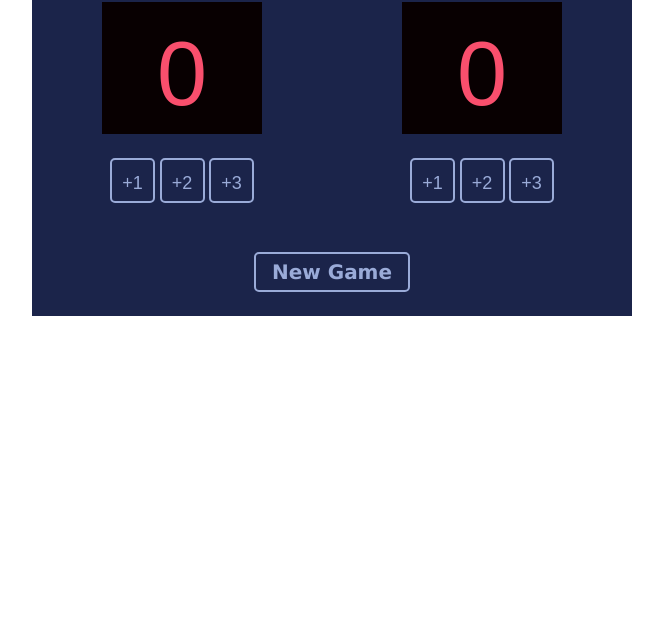
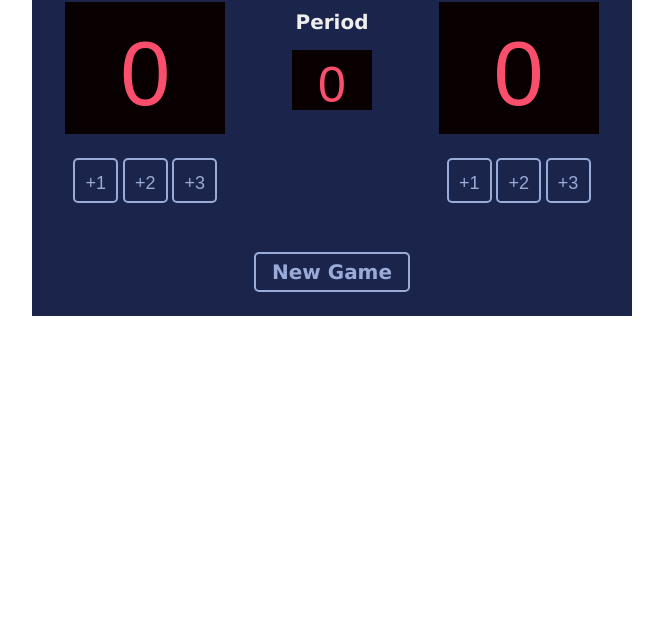
Before and after one commit to Anri20/Basketball-Scoreboard, a plain HTML site: page index.html in a window 1280 px wide. Shown: the part 164-800 px from the top of the page, without its empty margins (308-971 px from the left). Drawn offline with Linux system fonts and the light colour scheme; a web font is replaced by a local one.

Commit message:
Add Period

```diff
--- a/index.css
+++ b/index.css
@@ -38,6 +38,13 @@ div.sides h3{
     margin: 0 0 1rem 0;
 }
 
+div.sides h4{
+    color: #EEEEEE;
+    font-family: Verdana, Geneva, Tahoma, sans-serif;
+    font-size: 20px;
+    margin: 0 0 1rem 0;
+}
+
 span.score {
     width: 160px;
     height: 120px;
@@ -51,6 +58,21 @@ span.score {
     padding: 12px 0 0 0;
 }
 
+button.period {
+    width: 80px;
+    height: 60px;
+    display: flex;
+    justify-content: center;
+    align-items: center;
+    color: #F94F6D;
+    font-family: Cursed Timer ULiL, sans-serif;
+    font-size: 50px;
+    background-color: #080001;
+    margin: 0 0 1.5rem 0;
+    padding: 10px 0 0 0;
+    border: none;
+    cursor: pointer;
+}
 
 div.btn-container>button {
     width: 45px;
--- a/index.html
+++ b/index.html
@@ -22,6 +22,10 @@
                     <button>+3</button>
                 </div>
             </div>
+            <div class="sides">
+                <h4>Period</h4>
+                <button class="period">0</button>
+            </div>
             <div id="guest" class="sides">
                 <h3>GUEST</h3>
                 <span class="score">0</span>
@@ -32,7 +36,7 @@
                 </div>
             </div>
         </div>
-        <button id="new-game" onclick="newGame()">New Game</button>
+        <button id="new-game">New Game</button>
     </main>
     <script src="index.js"></script>
 </body>
--- a/index.js
+++ b/index.js
@@ -29,12 +29,23 @@ function scoreUpdater(containerId) {
 scoreUpdater("home")
 scoreUpdater("guest")
 
-function newGame() {
+
+const period = document.querySelector("button.period")
+
+const btnNewGame = document.querySelector("button#new-game")
+
+btnNewGame.addEventListener("click", function () {
     const homeScore = document.getElementById("home").querySelector("span.score")
     const guestScore = document.getElementById("guest").querySelector("span.score")
 
+    period.textContent = 0
     homeScore.textContent = 0
     guestScore.textContent = 0
     document.getElementById("home").querySelector("h3").classList.remove("highlight")
     document.getElementById("guest").querySelector("h3").classList.remove("highlight")
-}
+})
+
+period.addEventListener("click", function() {
+    const currentPeriod = parseInt(period.textContent)
+    period.textContent = currentPeriod + 1
+})
```
